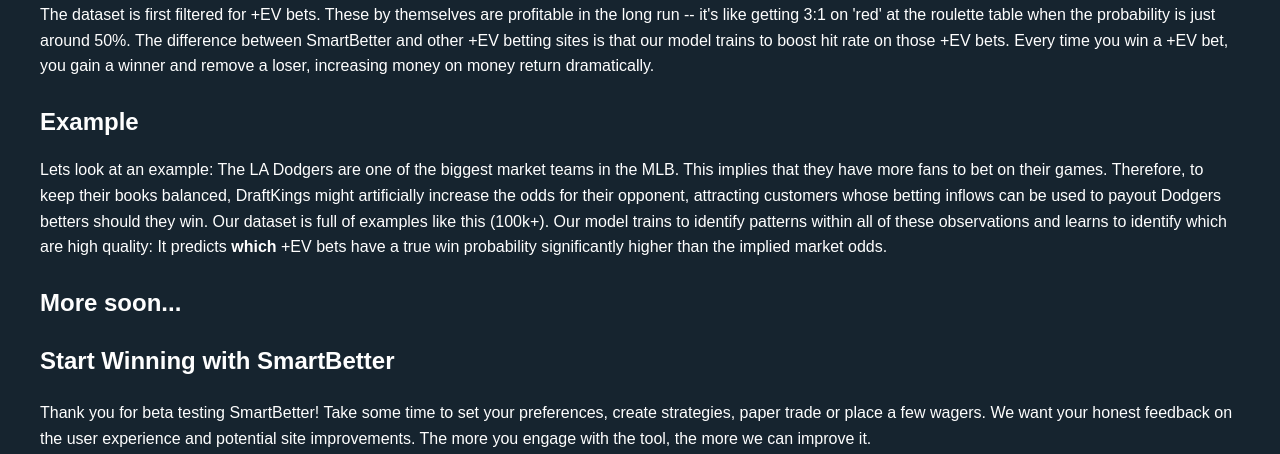
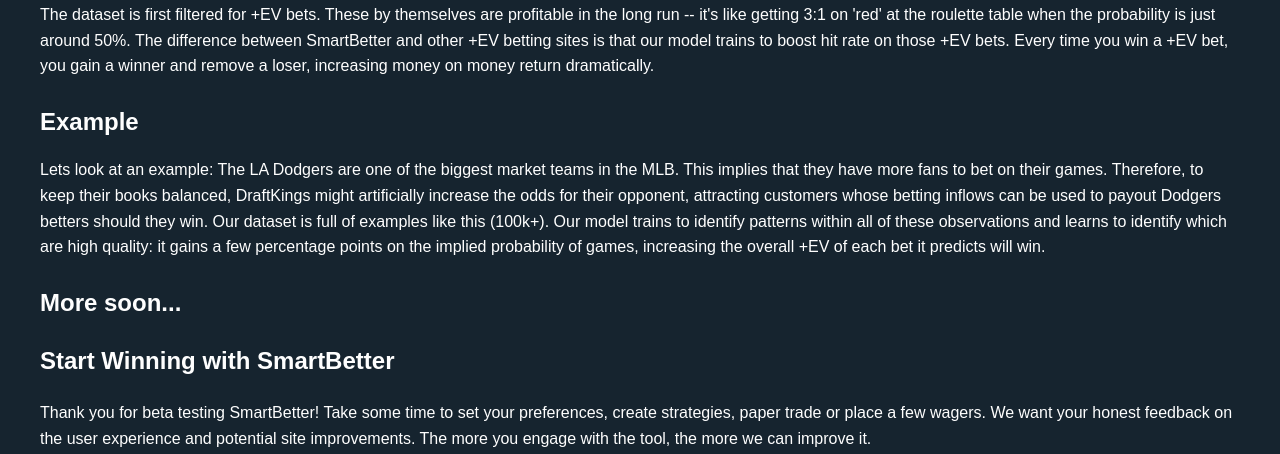
Before and after one commit to youngfeiler/SmartBetter-website, a Flask app: page /information in a window 1280 px wide. Shown: the part 455-909 px from the top of the page. Run offline with Flask 3, Linux system fonts and the light colour scheme; some libraries are stand-ins or nearby versions.

Commit message:
wording changes

```diff
--- a/static/templates/information.html
+++ b/static/templates/information.html
@@ -22,7 +22,7 @@
       <h3>Example</h3>
       <p>
      Lets look at an example:
-      The LA Dodgers are one of the biggest market teams in the MLB. This implies that they have more fans to bet on their games. Therefore, to keep their books balanced, DraftKings might artificially increase the odds for their opponent, attracting customers whose betting inflows can be used to payout Dodgers betters should they win. Our dataset is full of examples like this (100k+). Our model trains to identify patterns within all of these observations and learns to identify which are high quality: It predicts <b>which</b> +EV bets have a true win probability significantly higher than the implied market odds.
+      The LA Dodgers are one of the biggest market teams in the MLB. This implies that they have more fans to bet on their games. Therefore, to keep their books balanced, DraftKings might artificially increase the odds for their opponent, attracting customers whose betting inflows can be used to payout Dodgers betters should they win. Our dataset is full of examples like this (100k+). Our model trains to identify patterns within all of these observations and learns to identify which are high quality: it gains a few percentage points on the implied probability of games, increasing the overall +EV of each bet it predicts will win.
       </p>
     </div>
     <div class="feature">
```
